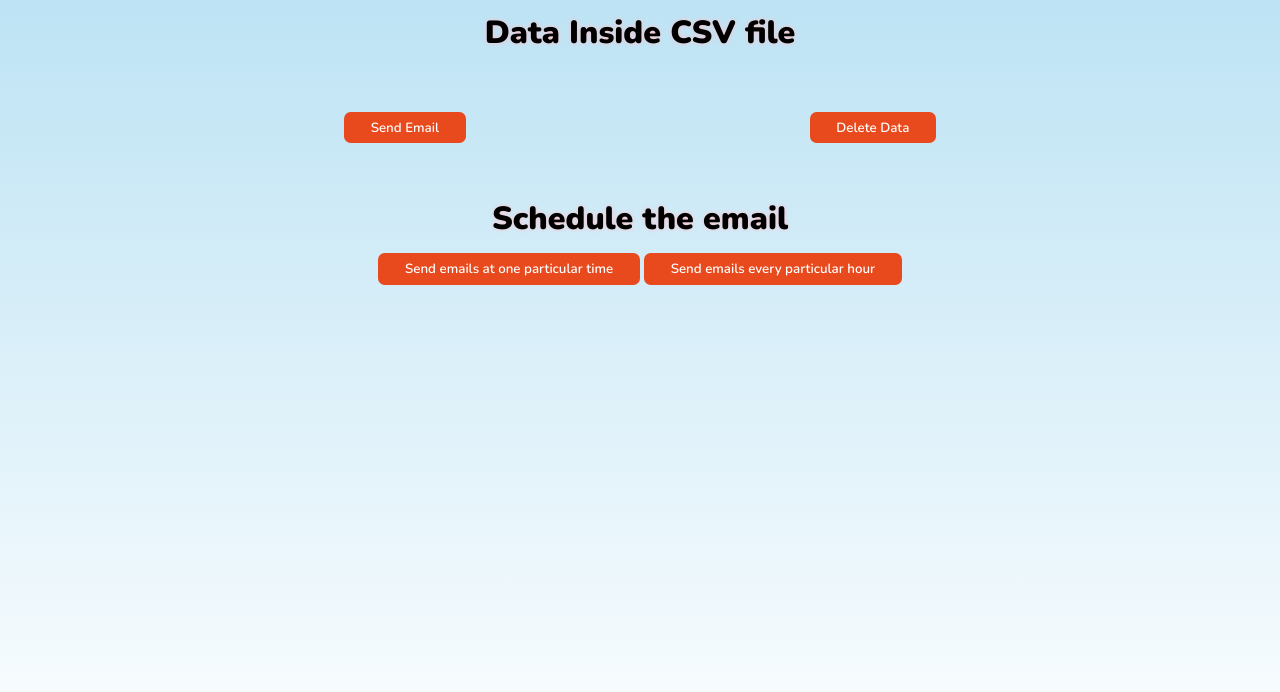
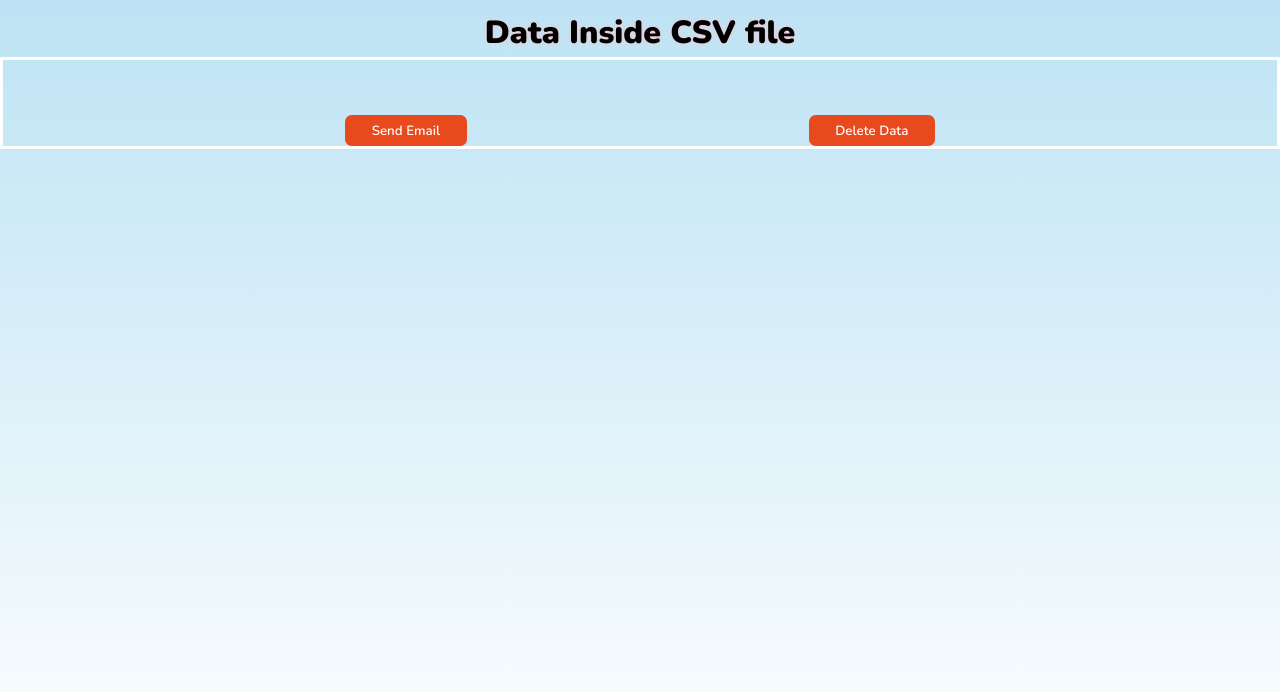
Before and after one commit to AryanAg08/Optica-Inhouse-Hackathon, a website: page public/frontend/Display.html in a window 1280 px wide. Drawn offline with nearby package versions, Linux system fonts and the light colour scheme; no server answers; a web font is replaced by a local one.

Commit message:
done again

```diff
--- a/public/frontend/Display.html
+++ b/public/frontend/Display.html
@@ -53,6 +53,9 @@
             display: flex;
             justify-content: space-evenly;
                 }
+                form{
+                    border: 3px solid white;
+                }
     </style>
 </head>
 <body>
@@ -66,14 +69,10 @@
 <button type="button" id="send-email-btn">Send Email</button>
 <button type="button" id="delete-data-btn">Delete Data</button>
     </div>
+
     </form>
 
-    <h1 class="heading" style="margin-top: 50px;">Schedule the email</h1>
-    <div style="text-align: center;">
-        <button onclick="redirectToPage1()" id="service1">Send emails at one particular time  </button>
-        <button onclick="redirectToPage2()" id="service2" >Send emails every particular hour</button>
     </div>
-     </div>
 
     <script src="./displayData.js"></script>
 </body>
```
